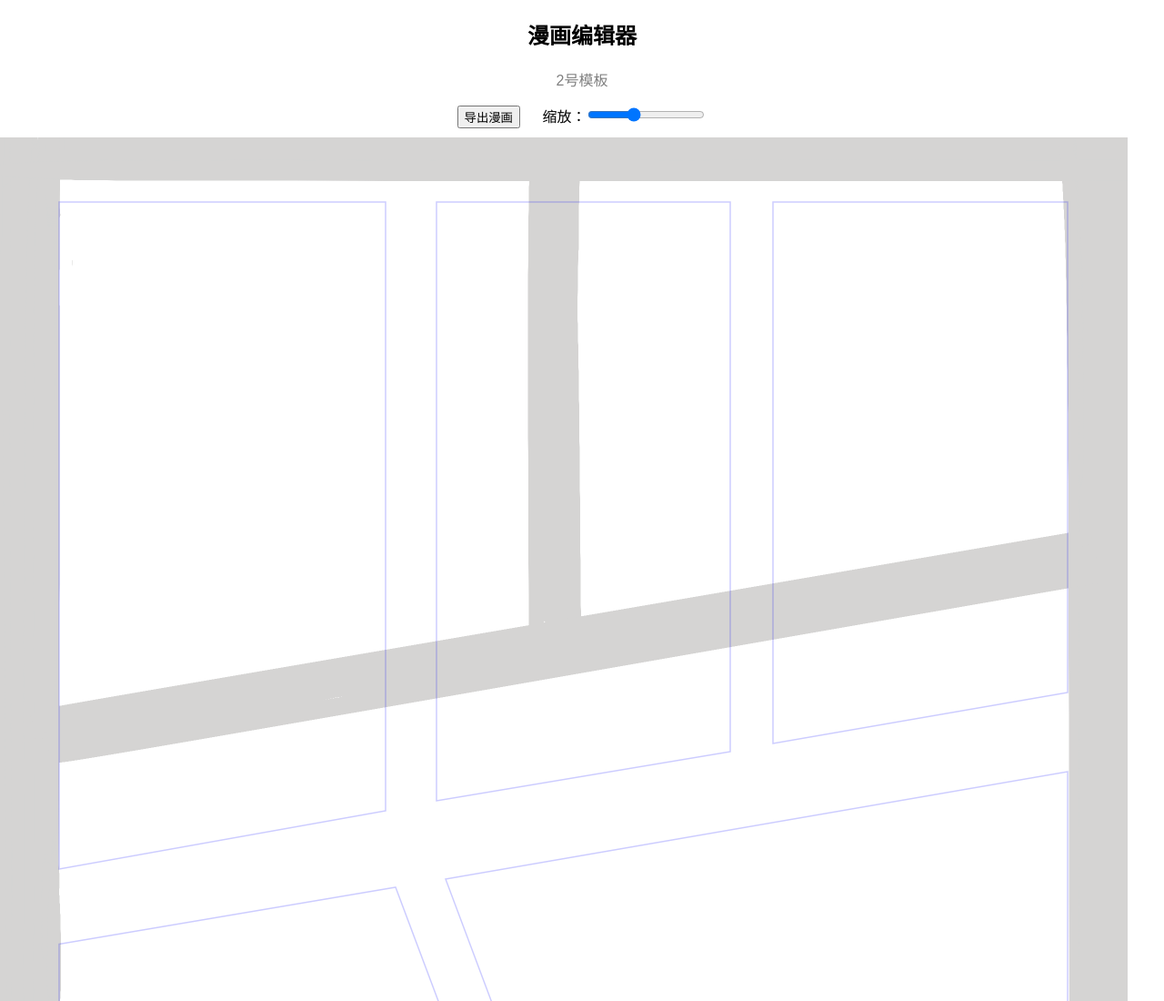
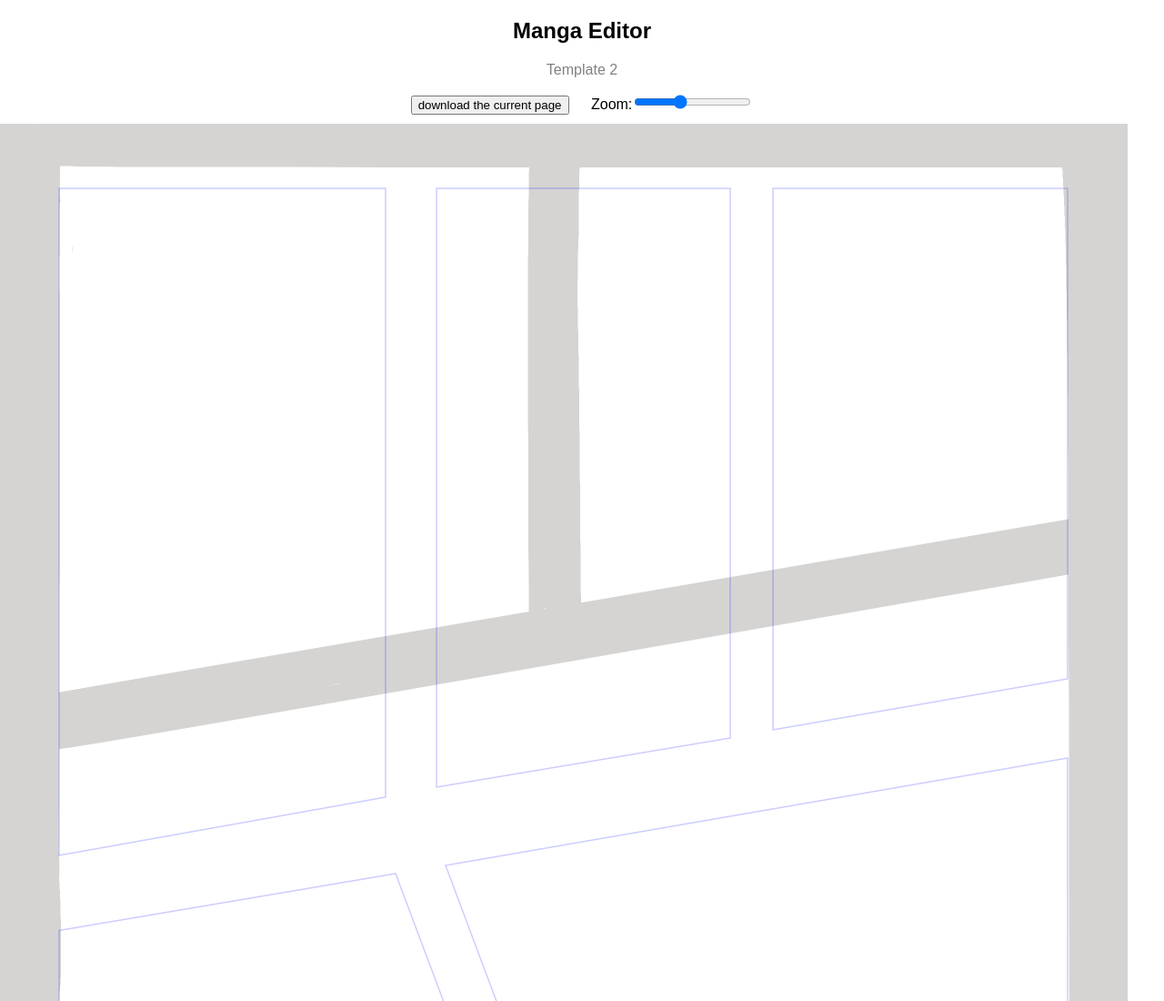
Before and after one commit to cheerzhang/manga_eidtor, a plain HTML site: page editor2.html in a window 1280 px wide. Shown: the top 1100 px of the page at 91% size. Drawn offline with Linux system fonts and the light colour scheme.

Commit message:
translate

```diff
--- a/editor2.html
+++ b/editor2.html
@@ -3,7 +3,7 @@
 <html lang="en">
 <head>
   <meta charset="UTF-8">
-  <title>漫画编辑器</title>
+  <title>Manga Editor</title>
   <style>
     :root { --zoom: 0.5; }
     body { margin: 0; text-align: center; font-family: sans-serif; }
@@ -13,12 +13,12 @@
   </style>
 </head>
 <body>
-  <h2>漫画编辑器</h2>
-  <p id="templateLabel" style="font-size: 16px; color: gray;">2号模板</p>
+  <h2>Manga Editor</h2>
+  <p id="templateLabel" style="font-size: 16px; color: gray;">Template 2</p>
   <div id="controls">
-    <button onclick="exportImage()">导出漫画</button>
+    <button onclick="exportImage()">download the current page</button>
     <label style="margin-left: 20px;">
-      缩放：<input type="range" id="zoomSlider" min="0.2" max="1" step="0.05" value="0.5">
+      Zoom:<input type="range" id="zoomSlider" min="0.2" max="1" step="0.05" value="0.5">
     </label>
   </div>
   <div id="canvas-wrapper">
```
Also changed, not shown: editor3.html (+5 -5 lines), index.html (+4 -4 lines).
